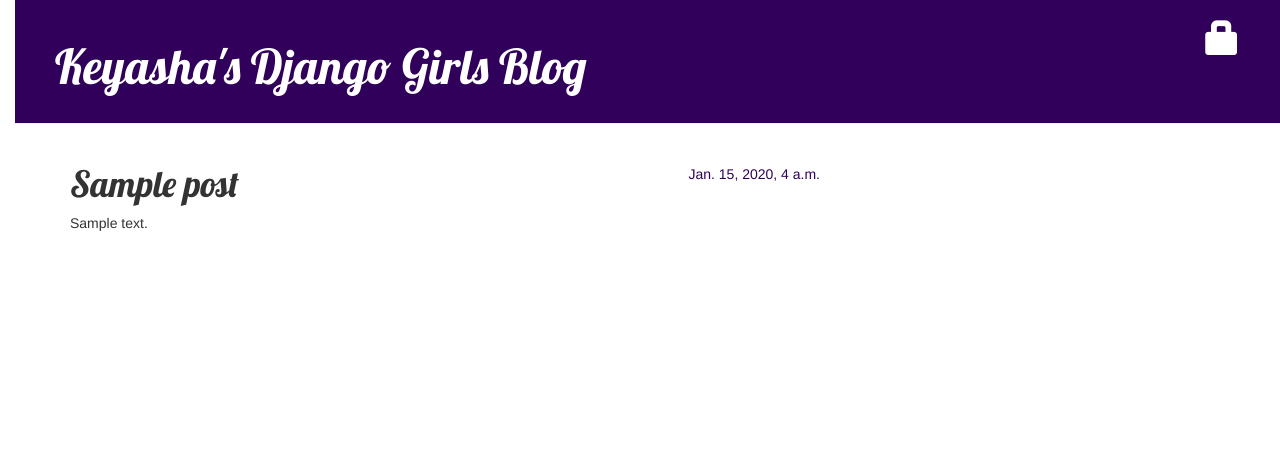
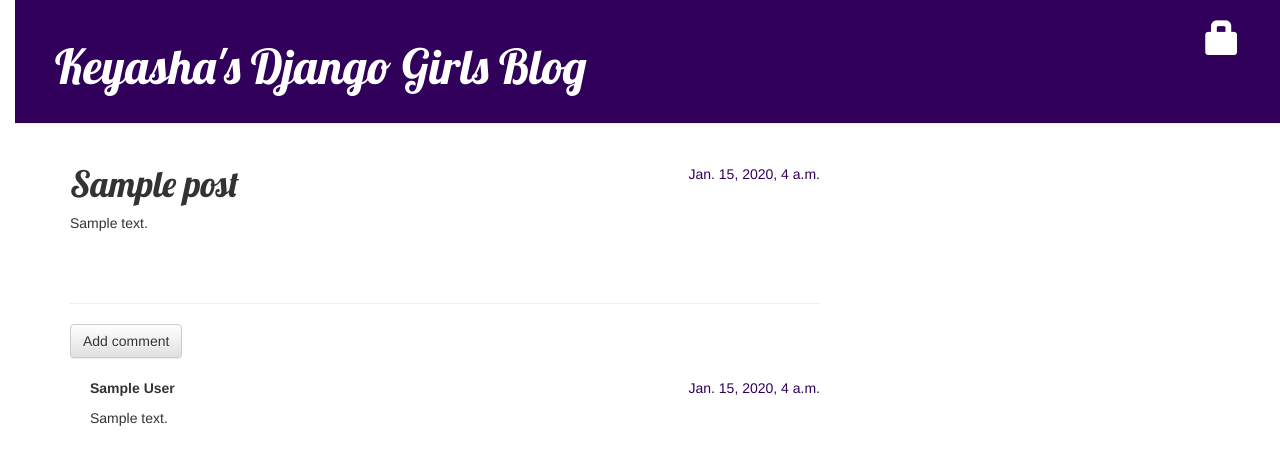
Before and after one commit to KMBrothern/djangogirls, a Django app: page /post/1/ in a window 1280 px wide. Shown: the top 465 px of the page. Run offline with Django 3.2, Linux system fonts and the light colour scheme; tables that the repository leaves empty hold one stand-in row (values such as "Sample post"); some libraries are stand-ins or nearby versions.

Commit message:
Create comment model for blog, make visible and allow users to create new comments.

```diff
--- a/blog/admin.py
+++ b/blog/admin.py
@@ -1,4 +1,5 @@
 from django.contrib import admin
-from .models import Post
+from .models import Post, Comment
 
 admin.site.register(Post)
+admin.site.register(Comment)
--- a/blog/models.py
+++ b/blog/models.py
@@ -17,3 +17,17 @@ class Post(models.Model):
 
     def __str__(self):
         return self.title
+
+class Comment(models.Model):
+    post = models.ForeignKey('blog.Post', related_name='comments')
+    author = models.CharField(max_length=200)
+    text = models.TextField()
+    created_date = models.DateTimeField(default=timezone.now)
+    approved_comment = models.BooleanField(default=False)
+
+    def approve(self):
+        self.approved_comment = True
+        self.save()
+
+    def __str__(self):
+        return self.text
--- a/blog/static/css/blog.css
+++ b/blog/static/css/blog.css
@@ -52,3 +52,7 @@ h1, h2, h3, h4 {
 .post h1 a, .post h1 a:visited {
     color: #000000;
 }
+
+.comment {
+    margin: 20px 0px 20px 20px;
+}
--- a/blog/templates/blog/post_detail.html
+++ b/blog/templates/blog/post_detail.html
@@ -18,4 +18,15 @@
         <h1>{{ post.title }}</h1>
         <p>{{ post.text|linebreaks }}</p>
     </div>
+<hr>
+<a class="btn btn-default" href="{% url 'add_comment_to_post' pk=post.pk %}">Add comment</a>
+{% for comment in post.comments.all %}
+    <div class="comment">
+        <div class="date">{{ comment.created_date }}</div>
+        <strong>{{ comment.author }}</strong>
+        <p>{{ comment.text|linebreaks }}</p>
+    </div>
+{% empty %}
+    <p>No comments here yet :(</p>
+{% endfor %}
 {% endblock %}
--- a/blog/templates/blog/post_list.html
+++ b/blog/templates/blog/post_list.html
@@ -10,6 +10,7 @@
             </div>
             <h1><a href="{% url 'post_detail' pk=post.pk %}">{{ post.title }}</a></h1>
             <p>{{ post.text|linebreaks }}</p>
+            <a href="{% url 'blog.views.post_detail' pk=post.pk %}">Comments: {{ post.comments.count }}</a>
         </div>
 
     {% endfor %}
--- a/blog/urls.py
+++ b/blog/urls.py
@@ -9,5 +9,6 @@ urlpatterns = [
     url(r'^drafts/$', views.post_draft_list, name='post_draft_list'),
     url(r'^post/(?P<pk>[0-9]+)/publish/$', views.post_publish, name='post_publish'),
     url(r'^post/(?P<pk>[0-9]+)/remove/$', views.post_remove, name='post_remove'),
+    url(r'^post/(?P<pk>[0-9]+)/comment/$', views.add_comment_to_post, name='add_comment_to_post'),
 
 ]
--- a/blog/views.py
+++ b/blog/views.py
@@ -2,7 +2,7 @@ from django.shortcuts import render
 from django.contrib.auth.decorators import login_required
 from django.utils import timezone
 from .models import Post
-from .forms import PostForm
+from .forms import PostForm, CommentForm
 from django.shortcuts import redirect
 from django.shortcuts import render, get_object_or_404
 
@@ -61,3 +61,16 @@ def post_remove(request, pk):
     post = get_object_or_404(Post, pk=pk)
     post.delete()
     return redirect('blog.views.post_list')
+
+def add_comment_to_post(request, pk):
+    post = get_object_or_404(Post, pk=pk)
+    if request.method == "POST":
+        form = CommentForm(request.POST)
+        if form.is_valid():
+            comment = form.save(commit=False)
+            comment.post = post
+            comment.save()
+            return redirect('blog.views.post_detail', pk=post.pk)
+    else:
+        form = CommentForm()
+    return render(request, 'blog/add_comment_to_post.html', {'form': form})
```
Also changed, not shown: blog/forms.py (+7 -1 lines), blog/templates/blog/add_comment_to_post.html (added, +9 -0 lines), blog/migrations/0002_comment.py (added).
